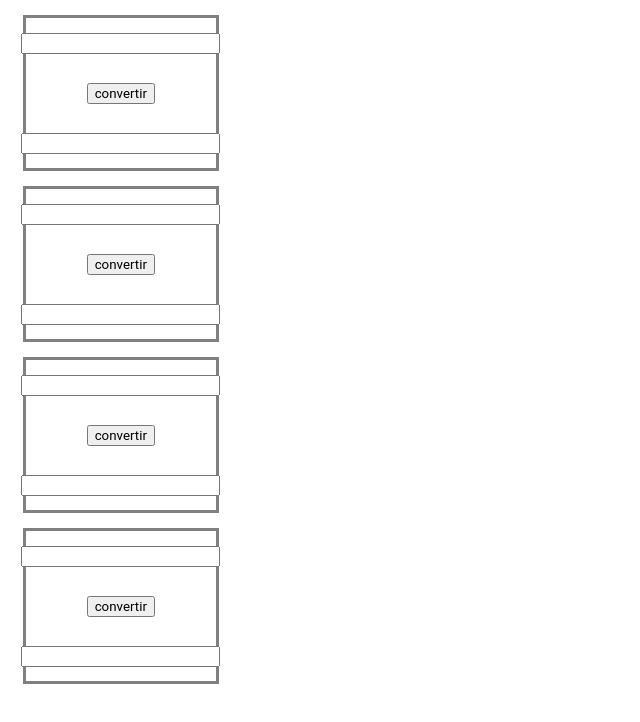
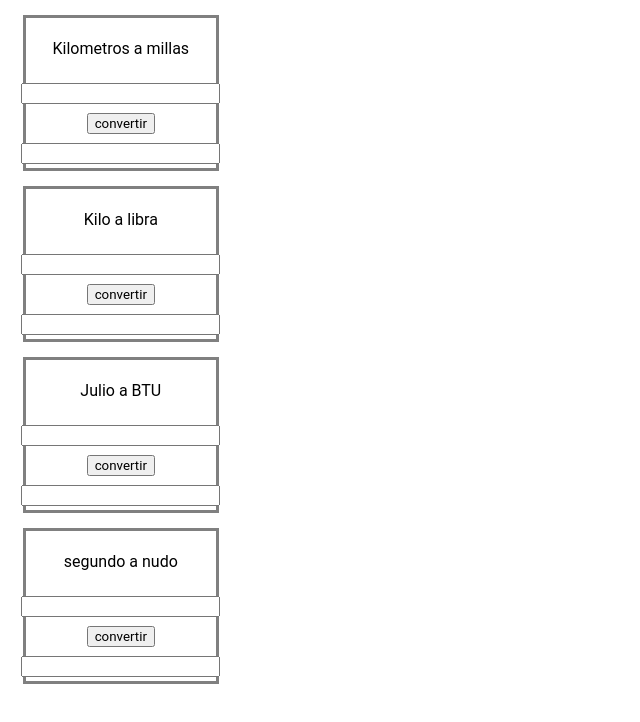
Before and after one commit to wallhammer/calculadora, a plain HTML site: page index.html in a window 1280 px wide. Shown: the whole page, without its empty margins (0-640 px from the left). Drawn offline with Linux system fonts and the light colour scheme.

Commit message:
Update index.html

```diff
--- a/index.html
+++ b/index.html
@@ -7,21 +7,25 @@
     </head>
     <body>
         <div class="longitud">
+            <p>Kilometros a millas</p>
             <input type="text" id="entradakilometros">
             <button id="convertirmillas">convertir</button>
             <input type="text" id="salidamillas">
         </div>
         <div class="masa">
+            <p>Kilo a libra</p>
             <input type="text" id="entradakilo">
             <button id="convertirmasa">convertir</button>
             <input type="text" id="salidalibra">
         </div>
         <div class="Energia">
+            <p>Julio a BTU</p>
             <input type="text" id="entradajulio">
             <button id="convertirBTU">convertir</button>
             <input type="text" id="salidaBTU">
         </div>
         <div class="velocidad">
+            <p>segundo a nudo</p>
             <input type="text" id="entradasegundo">
             <button id="convertirnudo">convertir</button>
             <input type="text" id="salidanudo">
```
